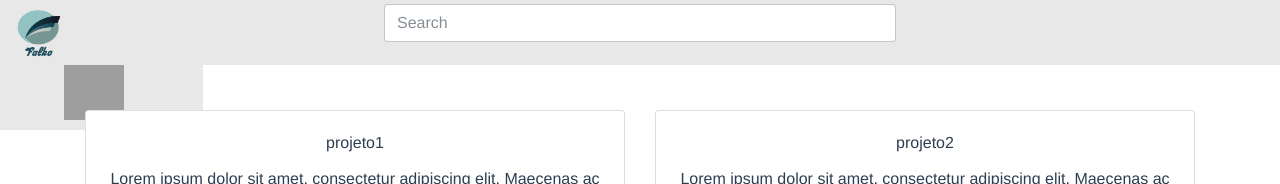
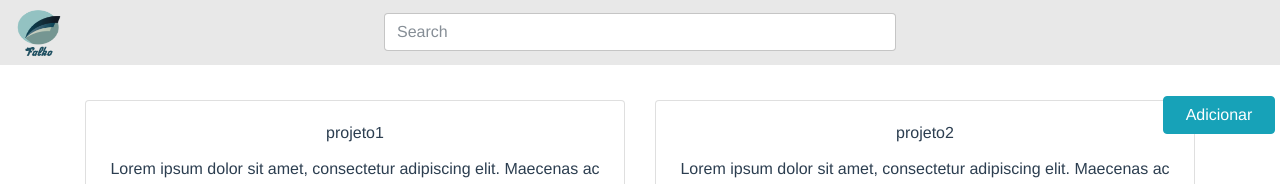
Before and after one commit to falko-org/Falko, a Vue app: page /#/ in a window 1280 px wide. Shown: the top 184 px of the page. Built offline with nearby package versions, Linux system fonts and the light colour scheme; grey boxes are pictures that could not be loaded.

Commit message:
Adding Add project button
Signed-off-by: Adrianne <driah_as@hotmail.com>

```diff
--- a/src/App.vue
+++ b/src/App.vue
@@ -1,6 +1,5 @@
 <template>
   <div id="app">
-
   	<nav class="navbar topo static-top fixed-top navbar-expand-lg container.fluid">
         <div class = "navbar-header">
           <a class="navbar-brand" href="#">
@@ -10,27 +9,16 @@
         <div class="form pesquisa my-2 my-lg-0">
           <input type="text" class="form-control" placeholder="Search">
         </div>
+        <addProj id= "add"></addProj>
     </nav>
-
-      <div class="row h-100 container.fluid">
-        <div class="col-md-2" id="sidebar">
-          <div class="Tags">
-            <img src="./assets/user.png" alt="avatar" width="80" height="80" id="userPic">
-
-          </div>
-        </div>
-        <div class="col-pt-2"></div>
   <router-view></router-view>
-      </div>
   </div>
 </template>
 
 <script>
-
 export default {
   name: 'app'
 }
-
 </script>
 
 <style>
@@ -41,7 +29,7 @@ export default {
   -moz-osx-font-smoothing: grayscale;
   text-align: center;
   color: #2c3e50;
-
+  margin-top: 100px;
 }
 
 .topo{
@@ -59,17 +47,11 @@ export default {
   position: fixed;
   left: 30%;
   right: 30%;
-  top : 4px;
+  top : 0.8em;
 }
-#sidebar{
-  background-color: #E8E8E8;
-  top: 50px;
-  position: bottom;
 
-
-}
-#userPic{
-  padding: 10px;
-
+#add{
+  position: fixed;
+  margin-top: 20em;
 }
 </style>
--- /dev/null
+++ b/src/components/AddProject.vue
@@ -0,0 +1,70 @@
+<template>
+	<div class = "addproj">
+		<button type="button" class="btn btn-info btn-md " id="addbutton">Adicionar</button>
+	    <div class="modal fade" id ="addict" role="dialog">
+		    <div class="modal-dialog">
+		      <div class="modal-content">
+		        <div class="modal-header">
+		          	<button type="button" class="close" data-dismiss="modal" aria-label="Fechar">
+		              <span aria-hidden="true">&times;</span>
+		            </button>
+		          <h4 class="modal-title">Adicionar projeto</h4>
+		        </div>
+		        <div class="modal-body">
+		              <p><label class="name"> Nome </label></p>
+		              <p><input type = "text" id = "nameproject"></input><br></p>
+		              <p><label> Descrição </label></p>
+		              <input type = "text" id= "descriptionproject"></input><br>
+		        </div>
+		        <div class="modal-footer">
+		          <button type="button" class="btn btn-primary">Salvar</button>
+            	  <button type="button" class="btn btn-secondary" data-dismiss="modal">Fechar</button>
+		        </div>
+		      </div>
+		    </div>
+		  </div>
+	  </div>
+    </div>
+
+
+</template>
+
+<script>
+
+$(document).ready(function(){
+    $("#addbutton").click(function(){
+        $("#addict").modal({backdrop: false});
+    });
+});
+
+export default {
+  name: 'addProj',
+  data () {
+    return {
+      nameproject: '',
+      description : ''
+    }
+  }
+}
+
+
+</script>
+
+<style >
+.modal-body{
+  position: relative;
+  top: 5px;
+}
+#addbutton{
+  position: fixed;
+  top: 12%;
+  width: 7em;
+  right: 5px;
+  resize: both;
+}
+#addict{
+	position: fixed;
+	top: 100px;
+}
+
+</style>
--- a/src/components/Hello.vue
+++ /dev/null
@@ -1,53 +0,0 @@
-<template>
-  <div class="hello">
-    <h1>{{ msg }}</h1>
-    <h2>Essential Links</h2>
-    <ul>
-      <li><a href="https://vuejs.org" target="_blank">Core Docs</a></li>
-      <li><a href="https://forum.vuejs.org" target="_blank">Forum</a></li>
-      <li><a href="https://chat.vuejs.org" target="_blank">Community Chat</a></li>
-      <li><a href="https://twitter.com/vuejs" target="_blank">Twitter</a></li>
-      <br>
-      <li><a href="http://vuejs-templates.github.io/webpack/" target="_blank">Docs for This Template</a></li>
-    </ul>
-    <h2>Ecosystem</h2>
-    <ul>
-      <li><a href="http://router.vuejs.org/" target="_blank">vue-router</a></li>
-      <li><a href="http://vuex.vuejs.org/" target="_blank">vuex</a></li>
-      <li><a href="http://vue-loader.vuejs.org/" target="_blank">vue-loader</a></li>
-      <li><a href="https://github.com/vuejs/awesome-vue" target="_blank">awesome-vue</a></li>
-    </ul>
-  </div>
-</template>
-
-<script>
-export default {
-  name: 'hello',
-  data () {
-    return {
-      msg: 'Welcome to Your Vue.js App'
-    }
-  }
-}
-</script>
-
-<!-- Add "scoped" attribute to limit CSS to this component only -->
-<style scoped>
-h1, h2 {
-  font-weight: normal;
-}
-
-ul {
-  list-style-type: none;
-  padding: 0;
-}
-
-li {
-  display: inline-block;
-  margin: 0 10px;
-}
-
-a {
-  color: #42b983;
-}
-</style>
--- a/src/components/Projects.vue
+++ b/src/components/Projects.vue
@@ -1,5 +1,5 @@
 <template>
-  <div class="container">
+  <div class="container" id="listprojects">
     <div class="row top-buffer" v-for="i in Math.ceil(projects.length / 2)">
       <div v-for="project in projects.slice((i-1) * 2,i*2)" class="col-md-6">
         <div  class="card">
@@ -10,11 +10,19 @@
         </div>
       </div>
     </div>
+    <div class= "container" id = "addbutton" >
+      <AddProj></AddProj>
+    </div>
   </div>
+
 </template>
 
 <script>
+import AddProject from '@/components/AddProject'
 export default{
+  components: {
+    'AddProj' : AddProject
+  },
   name: 'projects',
   data(){
     return{
@@ -26,7 +34,14 @@ export default{
 </script>
 
 <style scoped>
+
 .top-buffer {
   margin-top:30px;
 }
+#addp{
+  position: static;
+  top : 50px;
+}
+
+
 </style>
--- a/src/router/index.js
+++ b/src/router/index.js
@@ -1,7 +1,7 @@
 import Vue from 'vue'
 import Router from 'vue-router'
-import Hello from '@/components/Hello'
 import Projects from '@/components/Projects'
+import AddProject from '@/components/AddProject'
 
 Vue.use(Router)
 
@@ -11,6 +11,11 @@ export default new Router({
       path: '/',
       name: 'Projects',
       component: Projects
-    }
+    },
+    {
+      path: '/addproject',
+      name: 'AddProject',
+      component: AddProject
+    },
   ]
 })
```
Lines whose indentation alone changed are shown as unchanged.
